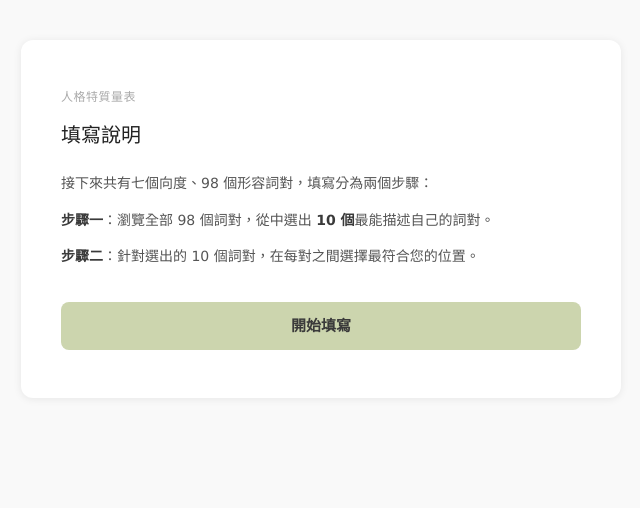
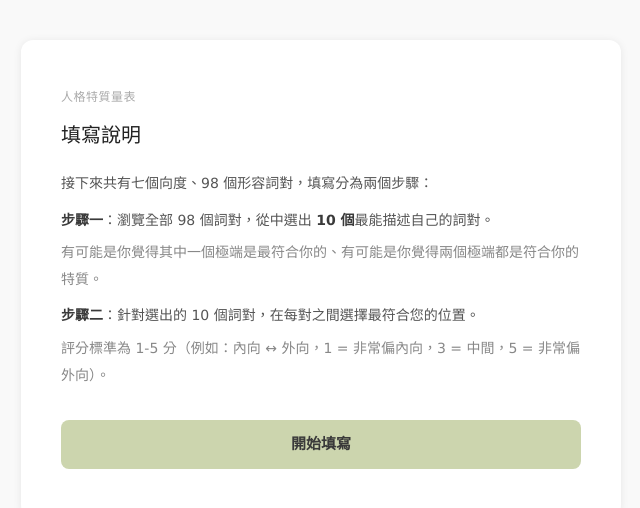
Before and after one commit to Elisaniii/pilot-experiment, a Next.js app: page /pre-questionnaire in a window 1280 px wide. Shown: the top 508 px of the page, without its empty margins (319-959 px from the left). Built offline with nearby package versions, Linux system fonts and the light colour scheme.

Commit message:
更新雙極形容詞量表填寫說明，評分頁改用 1-5 分顯示
步驟一新增選詞提示，步驟二補充 1-5 分評分標準說明；
評分圓圈顯示改為 1-5（底層仍為 -2~2 內部數值與儲存格式不變）。

```diff
--- a/app/pre-questionnaire/page.tsx
+++ b/app/pre-questionnaire/page.tsx
@@ -210,12 +210,18 @@ function InstructionStep({ onNext }: { onNext: () => void }) {
       <h1 style={{ fontSize: 20, color: "#222", margin: "14px 0 20px" }}>填寫說明</h1>
       <div style={{ fontSize: 14, color: "#555", lineHeight: 1.9, marginBottom: 32 }}>
         <p style={{ margin: "0 0 10px" }}>接下來共有七個向度、98 個形容詞對，填寫分為兩個步驟：</p>
-        <p style={{ margin: "0 0 10px" }}>
+        <p style={{ margin: "0 0 6px" }}>
           <strong style={{ color: "#3a3a3a" }}>步驟一</strong>：瀏覽全部 98 個詞對，從中選出{" "}
           <strong style={{ color: "#3a3a3a" }}>10 個</strong>最能描述自己的詞對。
         </p>
-        <p style={{ margin: 0 }}>
+        <p style={{ margin: "0 0 10px", color: "#888" }}>
+          有可能是你覺得其中一個極端是最符合你的、有可能是你覺得兩個極端都是符合你的特質。
+        </p>
+        <p style={{ margin: "0 0 6px" }}>
           <strong style={{ color: "#3a3a3a" }}>步驟二</strong>：針對選出的 10 個詞對，在每對之間選擇最符合您的位置。
+        </p>
+        <p style={{ margin: 0, color: "#888" }}>
+          評分標準為 1-5 分（例如：內向 ↔ 外向，1 = 非常偏內向，3 = 中間，5 = 非常偏外向）。
         </p>
       </div>
       <button onClick={onNext} style={{ ...S.btnNext(false), width: "100%" }}>
@@ -409,7 +415,7 @@ function RatingStep({
                         userSelect: "none" as const,
                       }}
                     >
-                      {Math.abs(v)}
+                      {v + 3}
                     </span>
                   );
                 })}
```
